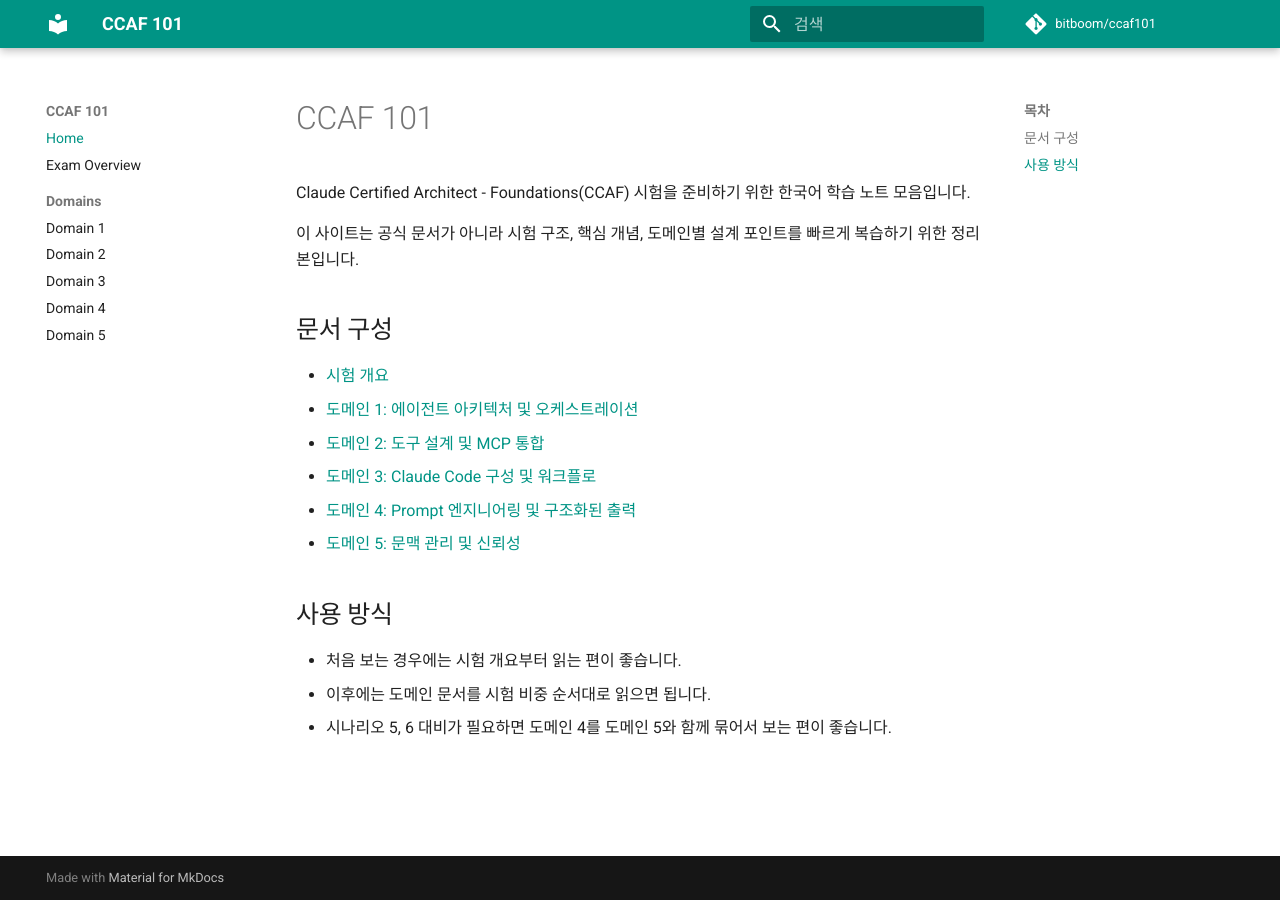
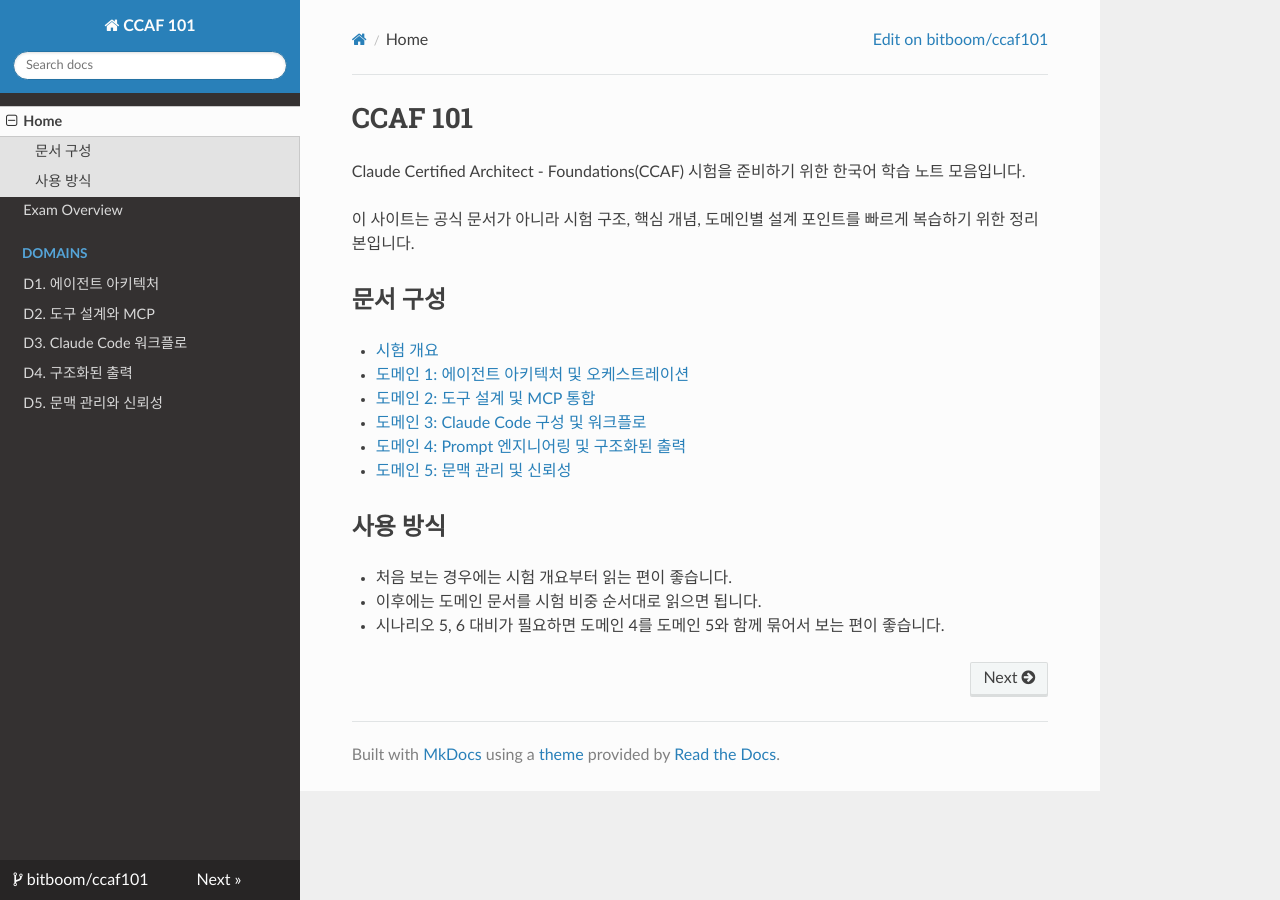
Before and after one commit to bitboom/ccaf101, an MkDocs documentation site: the page built from docs/index.md, in a window 1280 px wide. Built offline with MkDocs 1.6.1, drawn with Linux system fonts in a browser that asks for light colours; nearby versions of some CDN libraries; comment, search, counter and statistics services are not loaded.

Commit message:
Switch site theme to Read the Docs

```diff
--- a/mkdocs.yml
+++ b/mkdocs.yml
@@ -6,18 +6,7 @@ repo_name: bitboom/ccaf101
 docs_dir: docs
 
 theme:
-  name: material
-  language: ko
-  features:
-    - navigation.sections
-    - navigation.top
-    - search.highlight
-    - search.suggest
-    - content.code.copy
-  palette:
-    - scheme: default
-      primary: teal
-      accent: indigo
+  name: readthedocs
 
 plugins:
   - search
@@ -35,8 +24,8 @@ nav:
   - Home: index.md
   - Exam Overview: exam-overview.md
   - Domains:
-      - Domain 1: domains/01-agent-architecture-and-orchestration.md
-      - Domain 2: domains/02-tool-design-and-mcp-integration.md
-      - Domain 3: domains/03-claude-code-configuration-and-workflows.md
-      - Domain 4: domains/04-prompt-engineering-and-structured-output.md
-      - Domain 5: domains/05-context-management-and-reliability.md
+      - D1. 에이전트 아키텍처: domains/01-agent-architecture-and-orchestration.md
+      - D2. 도구 설계와 MCP: domains/02-tool-design-and-mcp-integration.md
+      - D3. Claude Code 워크플로: domains/03-claude-code-configuration-and-workflows.md
+      - D4. 구조화된 출력: domains/04-prompt-engineering-and-structured-output.md
+      - D5. 문맥 관리와 신뢰성: domains/05-context-management-and-reliability.md
--- a/requirements.txt
+++ b/requirements.txt
@@ -1,2 +1 @@
 mkdocs>=1.6,<2.0
-mkdocs-material>=9.5,<10.0
```
